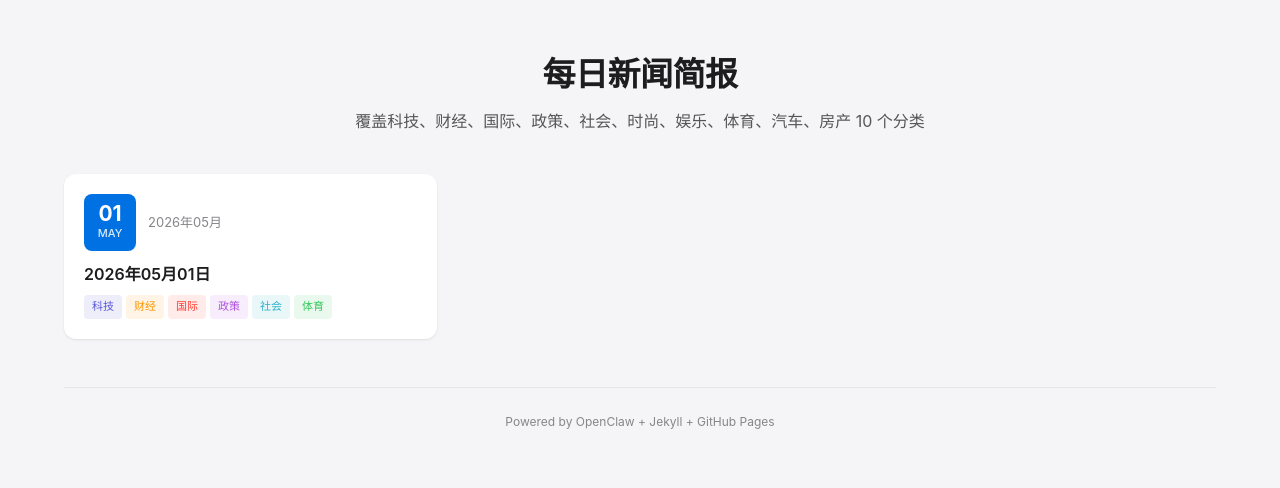
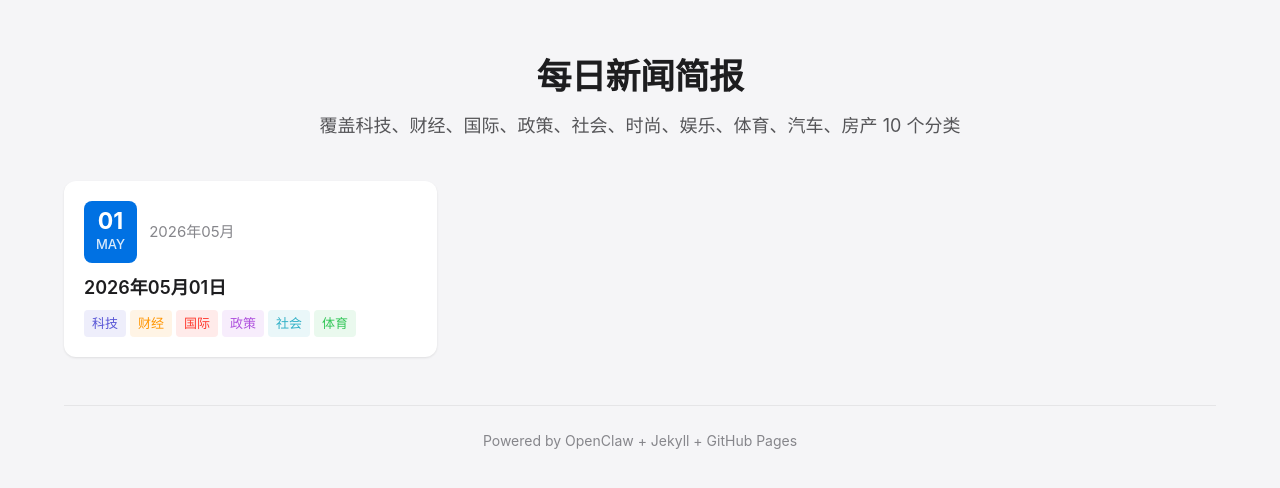
Before and after one commit to xiaxianlin/news, a Jekyll site: the page built from index.html, in a window 1280 px wide. Shown: the top 488 px of the page. Built offline with Jekyll 4.4.1, drawn with Linux system fonts in a browser that asks for light colours.

Commit message:
style: 全部字体增加 2px

```diff
--- a/assets/css/style.css
+++ b/assets/css/style.css
@@ -46,15 +46,15 @@ body {
     align-items: center;
     justify-content: space-between;
 }
-.header h1 { font-size: 23px; font-weight: 700; letter-spacing: -0.3px; }
+.header h1 { font-size: 25px; font-weight: 700; letter-spacing: -0.3px; }
 .header h1 a { color: var(--text); text-decoration: none; }
 .header h1 .dot { color: var(--accent); }
 .header-meta {
     display: flex; align-items: center; gap: 16px;
-    font-size: 13px; color: var(--text-muted); margin-top: 6px;
+    font-size: 15px; color: var(--text-muted); margin-top: 6px;
 }
 .header-meta .sep { color: var(--border); }
-.header-right { font-size: 13px; color: var(--text-muted); }
+.header-right { font-size: 15px; color: var(--text-muted); }
 
 /* ── Hero / Homepage ── */
 .hero {
@@ -62,14 +62,14 @@ body {
     padding: 48px 0 40px;
 }
 .hero h2 {
-    font-size: 33px;
+    font-size: 35px;
     font-weight: 700;
     letter-spacing: -0.5px;
     margin-bottom: 8px;
 }
 .hero p {
     color: var(--text-secondary);
-    font-size: 16px;
+    font-size: 18px;
 }
 
 /* ── Post List (Homepage Cards) ── */
@@ -108,12 +108,12 @@ body {
     text-align: center;
     min-width: 52px;
 }
-.post-card-date-box .day { font-size: 21px; font-weight: 700; line-height: 1.1; }
-.post-card-date-box .month { font-size: 11px; font-weight: 500; opacity: 0.85; text-transform: uppercase; }
+.post-card-date-box .day { font-size: 23px; font-weight: 700; line-height: 1.1; }
+.post-card-date-box .month { font-size: 13px; font-weight: 500; opacity: 0.85; text-transform: uppercase; }
 .post-card-info { flex: 1; }
-.post-card-info .weekday { font-size: 13px; color: var(--text-muted); }
+.post-card-info .weekday { font-size: 15px; color: var(--text-muted); }
 .post-card-title {
-    font-size: 16px;
+    font-size: 18px;
     font-weight: 600;
     margin-bottom: 10px;
     line-height: 1.4;
@@ -125,7 +125,7 @@ body {
     margin-top: auto;
 }
 .tag {
-    font-size: 11px;
+    font-size: 13px;
     padding: 3px 8px;
     border-radius: 4px;
     font-weight: 500;
@@ -146,11 +146,11 @@ body {
     gap: 4px;
     color: var(--accent);
     text-decoration: none;
-    font-size: 14px;
+    font-size: 16px;
     font-weight: 500;
 }
 .back-link:hover { text-decoration: underline; }
-.post-date-label { font-size: 14px; color: var(--text-muted); }
+.post-date-label { font-size: 16px; color: var(--text-muted); }
 
 .post-header {
     padding: 24px 0 32px;
@@ -158,7 +158,7 @@ body {
     margin-bottom: 32px;
 }
 .post-header h2 {
-    font-size: 27px;
+    font-size: 29px;
     font-weight: 700;
     letter-spacing: -0.3px;
 }
@@ -168,14 +168,14 @@ body {
     margin-bottom: 36px;
 }
 .section-title {
-    font-size: 19px;
+    font-size: 21px;
     font-weight: 700;
     margin-bottom: 14px;
     display: flex;
     align-items: center;
     gap: 8px;
 }
-.section-title .icon { font-size: 21px; }
+.section-title .icon { font-size: 23px; }
 .section-title .line {
     flex: 1;
     height: 1px;
@@ -204,26 +204,26 @@ body {
 }
 .card-tag {
     display: inline-block;
-    font-size: 11px;
+    font-size: 13px;
     font-weight: 600;
     padding: 2px 8px;
     border-radius: 4px;
     margin-bottom: 8px;
 }
 .card-inner h4 {
-    font-size: 14px;
+    font-size: 16px;
     font-weight: 600;
     line-height: 1.45;
     margin-bottom: 6px;
 }
 .card-inner .summary {
-    font-size: 13px;
+    font-size: 15px;
     color: var(--text-secondary);
     line-height: 1.6;
 }
 .card-inner .meta {
     margin-top: 8px;
-    font-size: 12px;
+    font-size: 14px;
     color: var(--text-muted);
 }
 .card-inner .meta a {
@@ -237,7 +237,7 @@ body {
     background: var(--accent);
     color: #fff;
 }
-.card.headline .card-inner h4 { color: #fff; font-size: 15px; }
+.card.headline .card-inner h4 { color: #fff; font-size: 17px; }
 .card.headline .card-inner .summary { color: rgba(255,255,255,0.8); }
 .card.headline .card-inner .meta { color: rgba(255,255,255,0.6); }
 .card.headline .card-inner .meta a { color: rgba(255,255,255,0.8); }
@@ -256,7 +256,7 @@ body {
     padding: 14px 16px;
 }
 .ai-comment-card .label {
-    font-size: 12px;
+    font-size: 14px;
     font-weight: 600;
     color: var(--cat-tech);
     margin-bottom: 6px;
@@ -265,7 +265,7 @@ body {
     gap: 4px;
 }
 .ai-comment-card p {
-    font-size: 13px;
+    font-size: 15px;
     color: var(--text-secondary);
     line-height: 1.75;
 }
@@ -276,7 +276,7 @@ body {
 /* ── Post Content Overrides (from markdown) ── */
 .post-content { margin-bottom: 40px; }
 .post-content h2 {
-    font-size: 19px;
+    font-size: 21px;
     font-weight: 700;
     margin: 40px 0 14px;
     display: flex;
@@ -290,7 +290,7 @@ body {
     background: var(--border);
 }
 .post-content h3 {
-    font-size: 16px;
+    font-size: 18px;
     font-weight: 600;
     margin: 18px 0 8px;
 }
@@ -300,7 +300,7 @@ body {
     margin: 8px 0;
 }
 .post-content ul li {
-    font-size: 14px;
+    font-size: 16px;
     padding: 5px 0 5px 16px;
     position: relative;
     color: var(--text-secondary);
@@ -323,7 +323,7 @@ body {
     border-radius: var(--radius-sm);
     padding: 14px 16px;
     margin: 14px 0;
-    font-size: 13px;
+    font-size: 15px;
     line-height: 1.8;
     color: var(--text-secondary);
 }
@@ -359,7 +359,7 @@ body {
     border-radius: var(--radius-sm);
     color: var(--text);
     text-decoration: none;
-    font-size: 14px;
+    font-size: 16px;
     font-weight: 500;
     box-shadow: var(--shadow-sm);
     transition: box-shadow 0.2s;
@@ -371,7 +371,7 @@ body {
 .footer {
     text-align: center;
     padding: 24px 0;
-    font-size: 12px;
+    font-size: 14px;
     color: var(--text-muted);
     border-top: 1px solid var(--border);
 }
@@ -403,7 +403,7 @@ body {
     .container { padding: 0 14px; }
     .masonry { column-count: 1; }
     .post-grid { grid-template-columns: 1fr; }
-    .hero h2 { font-size: 25px; }
-    .post-header h2 { font-size: 21px; }
+    .hero h2 { font-size: 27px; }
+    .post-header h2 { font-size: 23px; }
     .header-inner { flex-direction: column; align-items: flex-start; gap: 4px; }
 }
```
